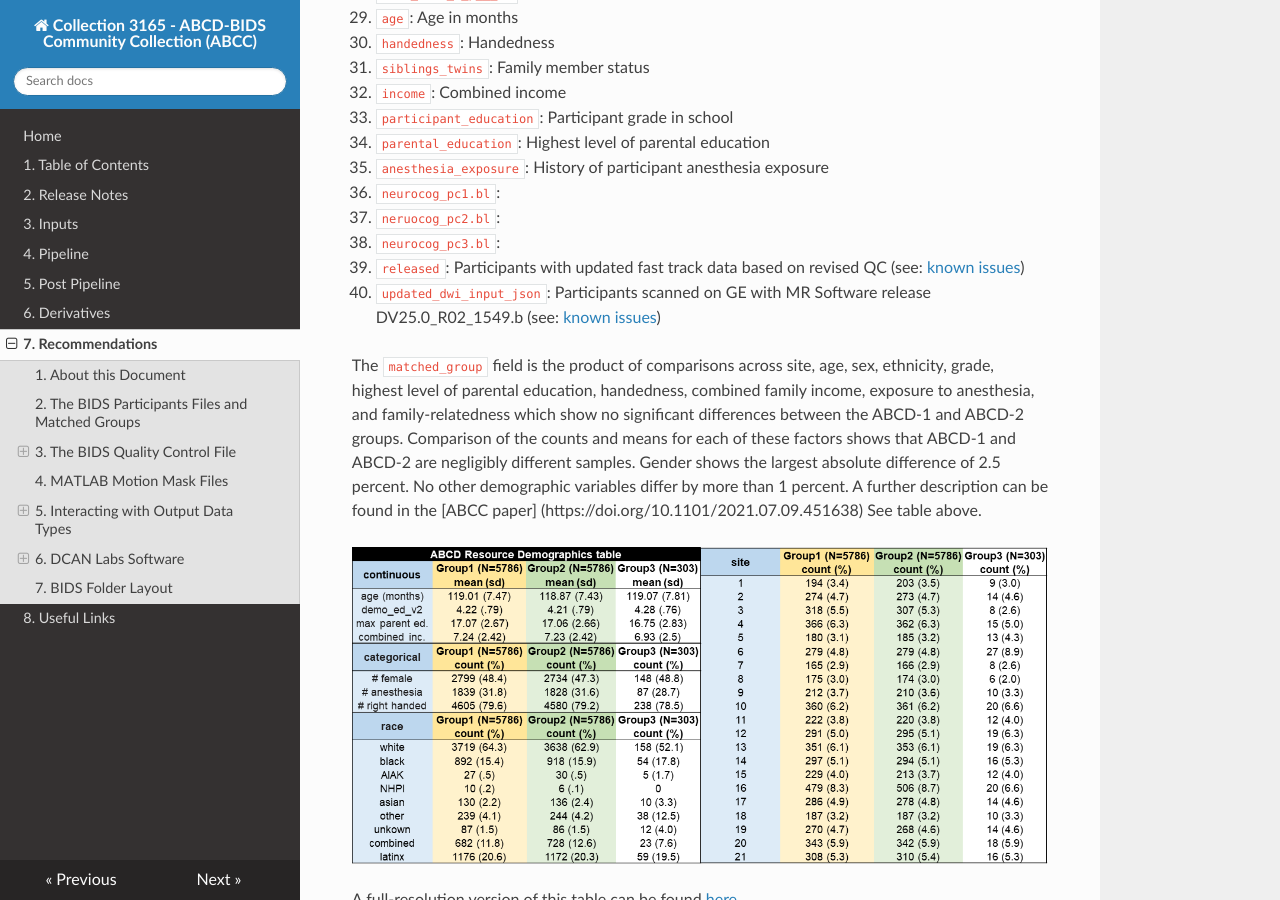
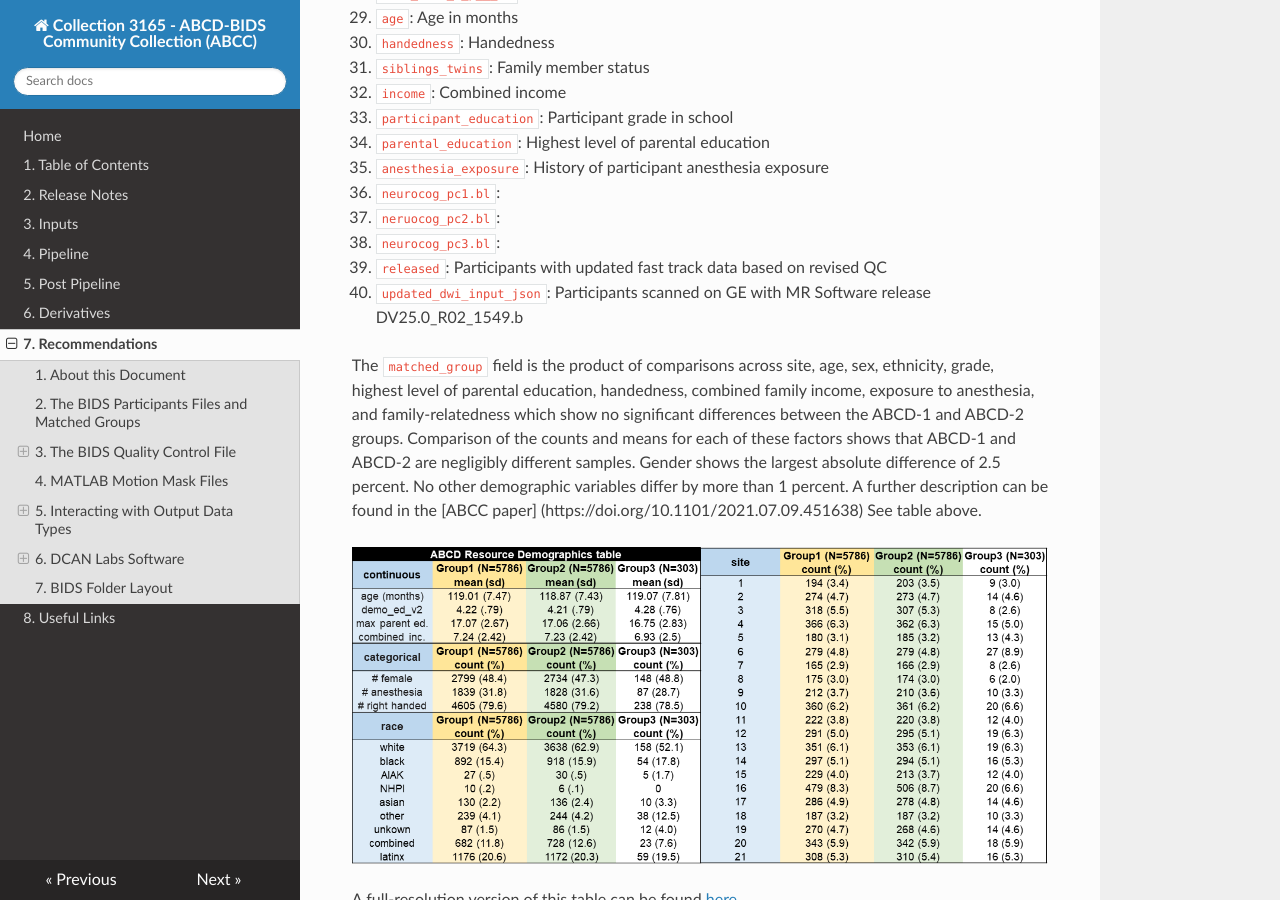
Before and after one commit to ABCD-STUDY/nda-abcd-collection-3165, an MkDocs documentation site: the page built from docs/recommendations.md, in a window 1280 px wide and 900 px high, scrolled down 1305 px. Built offline with MkDocs 1.6.1, drawn with Linux system fonts in a browser that asks for light colours; nearby versions of some CDN libraries.

Commit message:
Update recommendations.md

```diff
--- a/docs/recommendations.md
+++ b/docs/recommendations.md
@@ -50,8 +50,8 @@ Demographic and socioeconomic variables relating to the ABCD participants includ
 1. `neurocog_pc1.bl`:
 1. `neruocog_pc2.bl`:
 1. `neurocog_pc3.bl`:
-1. `released`: Participants with updated fast track data based on revised QC (see: [known issues](https://collection3165.readthedocs.io/en/stable/release_notes/#released))
-1. `updated_dwi_input_json`: Participants scanned on GE with MR Software release DV25.0_R02_1549.b (see: [known issues](https://collection3165.readthedocs.io/en/stable/release_notes/#updated_dwi_input_json))
+1. `released`: Participants with updated fast track data based on revised QC
+1. `updated_dwi_input_json`: Participants scanned on GE with MR Software release DV25.0_R02_1549.b
 
 The `matched_group` field is the product of comparisons across site, age, sex, ethnicity, grade, highest level of parental education, handedness, combined family income, exposure to anesthesia, and family-relatedness which show no significant differences between the ABCD-1 and ABCD-2 groups.  Comparison of the counts and means for each of these factors shows that ABCD-1 and ABCD-2 are negligibly different samples.  Gender shows the largest absolute difference of 2.5 percent.  No other demographic variables differ by more than 1 percent. A further description can be found in the [ABCC paper] (https://doi.org/10.1101/2021.07.09.451638) See table above.
 
```
